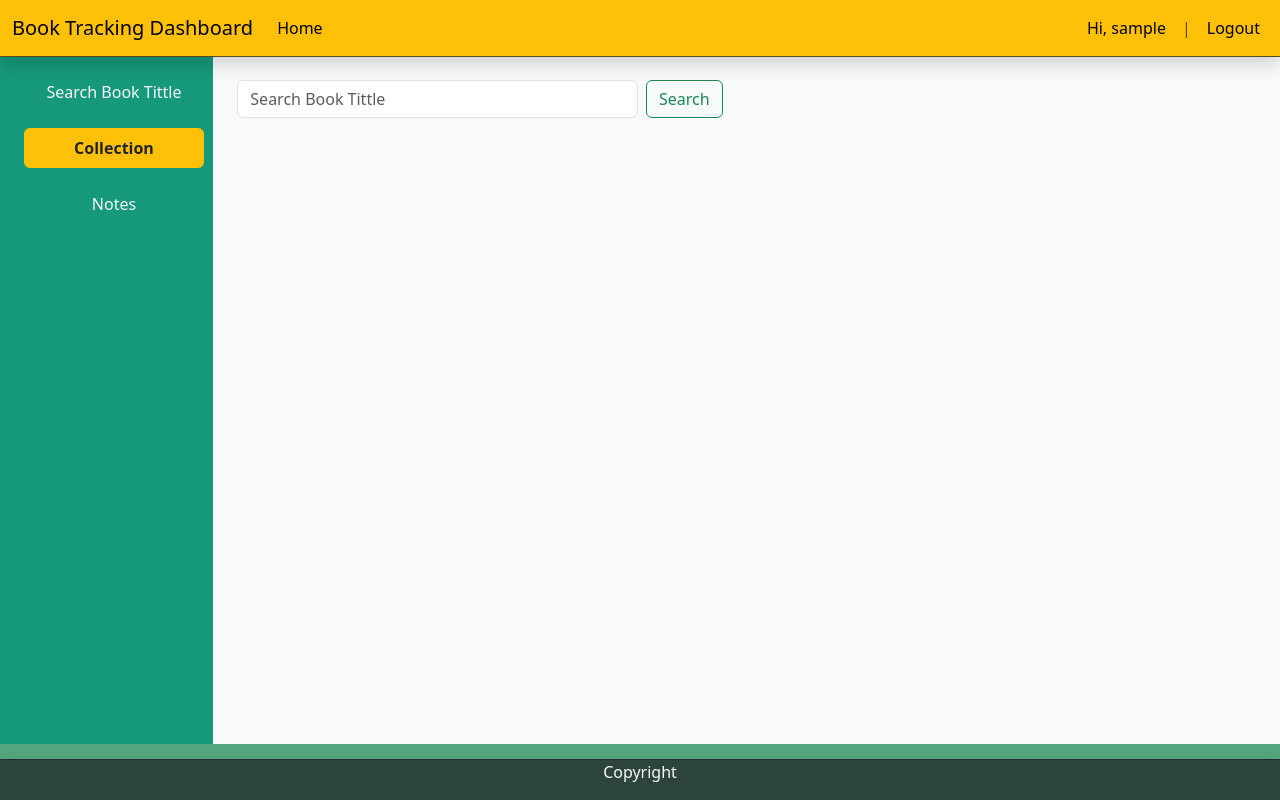
After one commit to epsentosa/book-reading-tracker, a Flask app: page /collections in a window 1280 px wide. The commit adds this page. Run offline with Flask 2, Linux system fonts and the light colour scheme; the visitor is signed in with stand-in values (Sample User, id 1); data that the repository does not hold is empty; some libraries are stand-ins or nearby versions.

Commit message:
add collections

```diff
--- a/books/routes.py
+++ b/books/routes.py
@@ -210,4 +210,30 @@ def add_book():
 
     return redirect(url_for('site.search'))
 
-    # TODO --> Lets create the collections page!!
+@site.route('/collections',methods = ['GET','POST'])
+@site.route('/collections/page/<int:i>',methods = ['GET','POST'])
+def collection(i = 1):
+    if "user" not in session:
+        return redirect(url_for('site.home_page'))
+
+    search_form = SearchForm()
+    start_page = (i * 10) - 10
+    result_per_page = 10
+
+    def create_result(user_id,start_page,result_per_page):
+        with mysql.connection.cursor() as cursor:
+            search_query = """ SELECT b.tittle,b.num_pages FROM books b
+                            INNER JOIN collections c ON c.book_id = b.book_id
+                            INNER JOIN members m ON c.member_id = m.member_id
+                            where c.member_id = %s """ % user_id
+            cursor.execute(search_query + "LIMIT %s,%s" % (start_page,result_per_page))
+            result = cursor.fetchall()
+            return result
+
+    user_id = session["id"]
+    result = create_result(user_id,start_page,result_per_page)
+
+    return render_template('collection.html',form=search_form,result=result, \
+            start_page=start_page,current_page=i)
+
+    #TODO make add button works
--- a/books/templates/base.html
+++ b/books/templates/base.html
@@ -1,5 +1,6 @@
 <!DOCTYPE html>
 <html lang="en">
+
 <head>
     <meta charset="UTF-8">
     <meta http-equiv="X-UA-Compatible" content="IE=edge">
@@ -9,18 +10,23 @@
     <link href="{{ url_for('static',filename='css/bootstrap.min.css') }}" rel="stylesheet" media="screen">
     <title>{% block title %}{% endblock %}</title>
 </head>
+
 <body class="d-flex flex-column min-vh-100 bg-success bg-opacity-75">
     <!-- Top Navbar -->
-  <nav class="navbar navbar-expand-lg bg-warning fixed-top container-fluid shadow border-bottom border-dark border-1 border-opacity-75">
+    <nav
+        class="navbar navbar-expand-lg bg-warning fixed-top container-fluid shadow border-bottom border-dark border-1 border-opacity-75">
         <div class="container-fluid">
             <a class="navbar-brand">Book Tracking Dashboard</a>
-      <button class="navbar-toggler" type="button" data-bs-toggle="collapse" data-bs-target="#navbarSupportedContent" aria-controls="navbarSupportedContent" aria-expanded="false" aria-label="Toggle navigation">
+            <button class="navbar-toggler" type="button" data-bs-toggle="collapse"
+                data-bs-target="#navbarSupportedContent" aria-controls="navbarSupportedContent" aria-expanded="false"
+                aria-label="Toggle navigation">
                 <span class="navbar-toggler-icon"></span>
             </button>
             <div class="collapse navbar-collapse" id="navbarSupportedContent">
                 <ul class="navbar-nav me-auto mb-2 mb-lg-0">
                     <li class="nav-item">
-            <a class="nav-link active text-black link-info" aria-current="page" href="{{ url_for('site.home_page') }}">Home</a>
+                        <a class="nav-link active text-black link-info" aria-current="page"
+                            href="{{ url_for('site.home_page') }}">Home</a>
                     </li>
                 </ul>
                 {% if session.get('user') %}
@@ -39,7 +45,8 @@
 
                 <ul class="navbar-nav">
                     <li class="nav-item">
-            <a class="nav-link btn btn-outline-dark link-secondary {{ 'active text-light' if active == 'register' else 'text-black' }}" href="{{ url_for('site.register_page') }}">Register</a>
+                        <a class="nav-link btn btn-outline-dark link-secondary {{ 'active text-light' if active == 'register' else 'text-black' }}"
+                            href="{{ url_for('site.register_page') }}">Register</a>
                     </li>
                 </ul>
 
@@ -56,9 +63,15 @@
             <div class="col-2 pt-3 text-light bg-success bg-opacity-75" style="min-height: 87vh;">
                 <div class="container-fluid" style="width:200px;">
                     <ul class="nav flex-column" style="width: 180px;">
-                <li class="nav-item text-center my-2 rounded-2"><a class="fs-6 btn btn-outline-warning nav-link link-dark {{ 'active text-dark fw-bold' if active == 'search' else 'text-light' }}" href="{{ url_for('site.search') }}">Search Book Tittle</a></li>
-                <li class="nav-item text-center my-2 rounded-2"><a class="fs-6 btn btn-outline-warning nav-link link-dark {{ 'active text-dark fw-bold' if active == 'collection' else 'text-light ' }}" href="#">Collection</a></li>
-                <li class="nav-item text-center my-2 rounded-2"><a class="fs-6 btn btn-outline-warning nav-link link-dark {{ 'active text-dark fw-bold' if active == 'notes' else 'text-light ' }}" href="#">Notes</a></li>
+                        <li class="nav-item text-center my-2 rounded-2"><a
+                                class="fs-6 btn btn-outline-warning nav-link link-dark {{ 'active text-dark fw-bold' if active == 'search' else 'text-light' }}"
+                                href="{{ url_for('site.search') }}">Search Book Tittle</a></li>
+                        <li class="nav-item text-center my-2 rounded-2"><a
+                                class="fs-6 btn btn-outline-warning nav-link link-dark {{ 'active text-dark fw-bold' if active == 'collection' else 'text-light ' }}"
+                                href="{{ url_for('site.collection') }}">Collection</a></li>
+                        <li class="nav-item text-center my-2 rounded-2"><a
+                                class="fs-6 btn btn-outline-warning nav-link link-dark {{ 'active text-dark fw-bold' if active == 'notes' else 'text-light ' }}"
+                                href="#">Notes</a></li>
                     </ul>
                 </div>
             </div>
@@ -85,7 +98,8 @@
 </body>
 <footer class="mt-auto bg-dark bg-opacity-75 border-top border-1 border-dark border-opacity-75 shadow align-middle"">
 
-    <p class="text-center text-light">Copyright</p>
+    <p class=" text-center text-light">Copyright</p>
 
 </footer>
+
 </html>
--- /dev/null
+++ b/books/templates/collection.html
@@ -0,0 +1,64 @@
+{% extends "base.html" %}
+{% set active = 'collection' %}
+{% set page_active = current_page %}
+
+{% block title %}Dashboard{% endblock %}
+
+{% block maincontent %}
+
+  {% if result %}
+  <p class="fw-bold">You Have ... Collections</p>
+  {% else %}
+      <div class="row my-3">
+        <div class="col-lg-6">
+          <div class="container-sm">
+            <form method="POST" class="d-flex" role="search">
+              {{ form.hidden_tag() }}
+              {{ form.search(class="form-control me-2",placeholder="Search Book Tittle") }}
+              {{ form.submit(class="btn btn-outline-success",placeholder="Search")}}
+            </form>
+          </div>
+        </div>
+      </div>
+  {% endif %}
+
+  {% if result %}
+  <table class="table table-success table-hover table-bordered border-primary">
+      <thead>
+      <tr class="text-center align-middle table-warning border border-2 border-dark border-opacity-75">
+        <th scope="col">Tittle</th>
+        <th scope="col" style="width: 90px;">Total Pages</th>
+        <th scope="col" style="width:120px;">Action</th>
+      </tr>
+    </thead>
+    <tbody class="table-group-divider">
+        {% for book in result %}
+          <tr>
+            <td>{{ book[0] }}</td>
+            <td>{{ book[1] }}</td>
+            <td class="text-center">
+                <button type="button" class="btn btn-success btn-sm">Add</button>
+                <button type="button" class="btn btn-secondary btn-sm">Detail</button>
+            </td>
+          </tr>
+        {% endfor %}
+    </tbody>
+  </table>
+  {% endif %}
+
+  {% with message = get_flashed_messages(with_categories=true) %}
+    {% if message %}
+        {% for category,msg in message %}
+          {% if category == 'success' %}
+            <div class="alert alert-success text-center fw-bold py-2" role="alert">{{ msg }}</div>
+          {% else %}
+            <div class="alert alert-danger text-center fw-bold py-2" role="alert">{{ msg }}</div>
+          {% endif %}
+        {% endfor %}
+        <div class="text-center fw-bold" role="alert">Want to add by yourself?
+          <button type="button" class="btn btn-sm btn-success fst-italic" data-bs-toggle="modal"
+          data-bs-target="#add">click here</button></div>
+    {% endif %}
+  {% endwith %}
+
+{% endblock %}
```
Also changed, not shown: books/templates/search.html (+7 -3 lines). Lines whose indentation alone changed are shown as unchanged.
